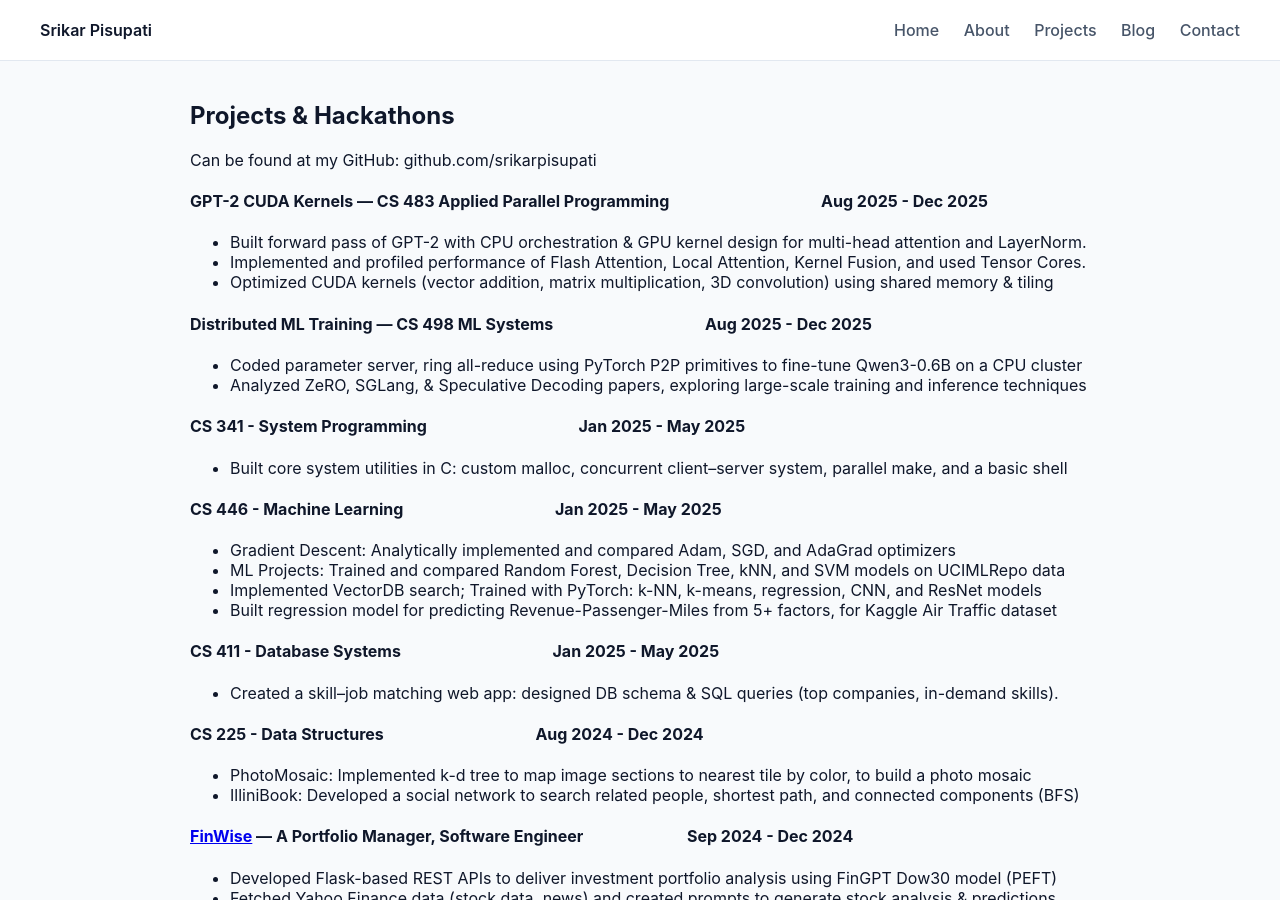
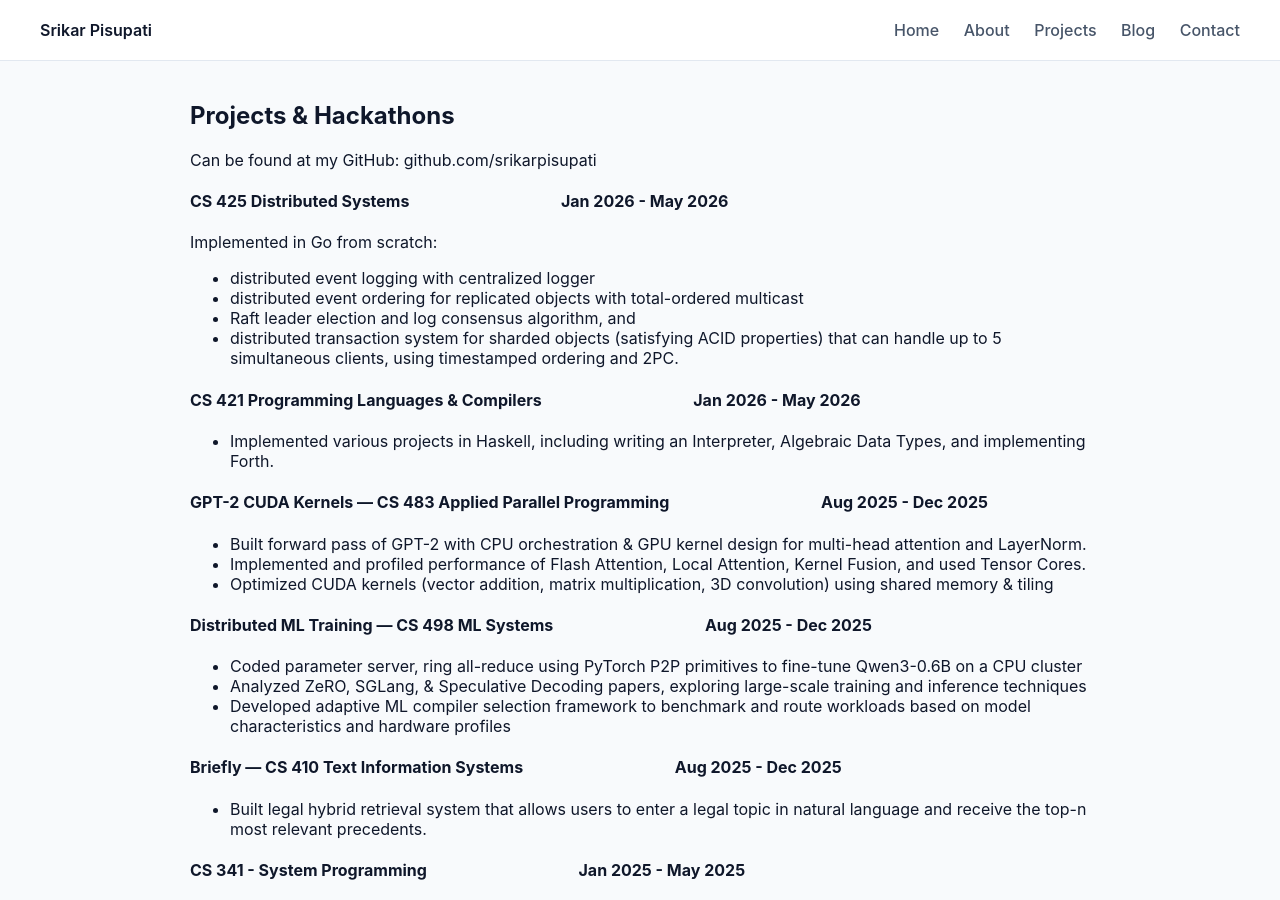
Before and after one commit to srikarpisupati/srikarpisupati.github.io, a Jekyll site: the page built from projects.md, in a window 1280 px wide and 900 px high. Built offline with Jekyll 4.4.1, drawn with Linux system fonts in a browser that asks for light colours.

Commit message:
Update projects section with detailed descriptions
Added detailed descriptions of various projects and hackathons, including implementations in Go and Haskell, as well as contributions to distributed systems, machine learning, and text information systems.

```diff
--- a/projects.md
+++ b/projects.md
@@ -9,6 +9,16 @@ permalink: /projects/
 
 Can be found at my GitHub: github.com/srikarpisupati
 
+#### CS 425 Distributed Systems  &emsp;&emsp;&emsp;&emsp;&emsp;&emsp;&emsp;&emsp;&emsp; Jan 2026 - May 2026
+Implemented in Go from scratch:
+* distributed event logging with centralized logger
+* distributed event ordering for replicated objects with total-ordered multicast
+* Raft leader election and log consensus algorithm, and
+* distributed transaction system for sharded objects (satisfying ACID properties) that can handle up to 5 simultaneous clients, using timestamped ordering and 2PC.
+
+#### CS 421 Programming Languages & Compilers  &emsp;&emsp;&emsp;&emsp;&emsp;&emsp;&emsp;&emsp;&emsp; Jan 2026 - May 2026
+* Implemented various projects in Haskell, including writing an Interpreter, Algebraic Data Types, and implementing Forth.
+
 #### GPT-2 CUDA Kernels — CS 483 Applied Parallel Programming  &emsp;&emsp;&emsp;&emsp;&emsp;&emsp;&emsp;&emsp;&emsp; Aug 2025 - Dec 2025
 * Built forward pass of GPT-2 with CPU orchestration & GPU kernel design for multi-head attention and LayerNorm.
 * Implemented and profiled performance of Flash Attention, Local Attention, Kernel Fusion, and used Tensor Cores.
@@ -17,6 +27,10 @@ Can be found at my GitHub: github.com/srikarpisupati
 #### Distributed ML Training — CS 498 ML Systems  &emsp;&emsp;&emsp;&emsp;&emsp;&emsp;&emsp;&emsp;&emsp; Aug 2025 - Dec 2025
 * Coded parameter server, ring all-reduce using PyTorch P2P primitives to fine-tune Qwen3-0.6B on a CPU cluster
 * Analyzed ZeRO, SGLang, & Speculative Decoding papers, exploring large-scale training and inference techniques
+* Developed adaptive ML compiler selection framework to benchmark and route workloads based on model characteristics and hardware profiles
+
+#### Briefly — CS 410 Text Information Systems  &emsp;&emsp;&emsp;&emsp;&emsp;&emsp;&emsp;&emsp;&emsp; Aug 2025 - Dec 2025
+* Built legal hybrid retrieval system that allows users to enter a legal topic in natural language and receive the top-n most relevant precedents.
 
 #### CS 341 - System Programming  &emsp;&emsp;&emsp;&emsp;&emsp;&emsp;&emsp;&emsp;&emsp; Jan 2025 - May 2025
 * Built core system utilities in C: custom malloc, concurrent client–server system, parallel make, and a basic shell
```
